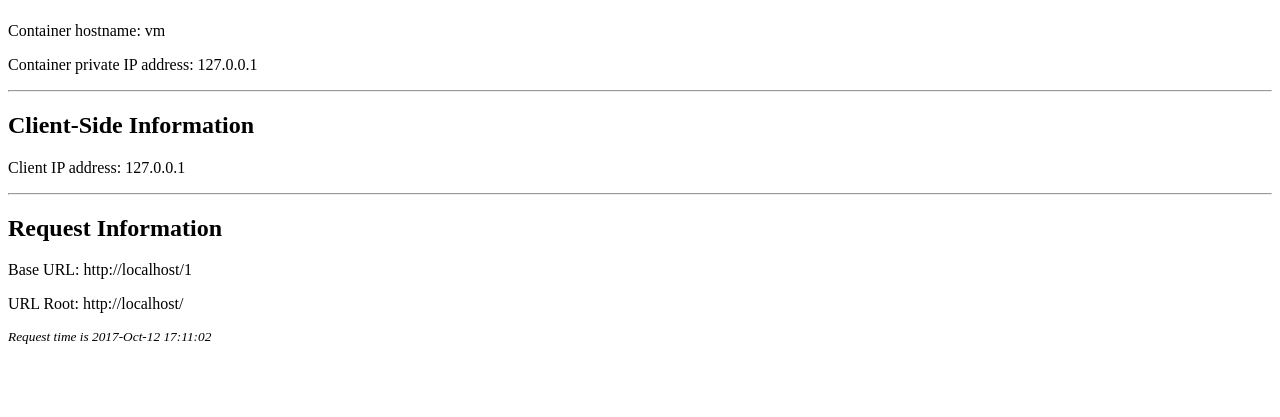
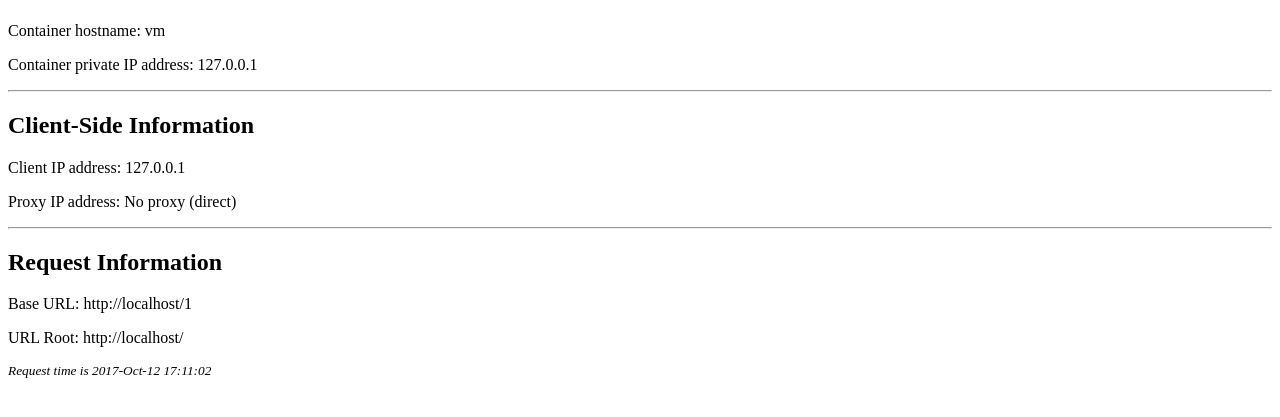
Before and after one commit to scottslowe/flask-web-svc, a Flask app: page /1 in a window 1280 px wide. Shown: the part 199-616 px from the top of the page. Run offline with Flask 2, Linux system fonts and the light colour scheme.

Commit message:
Update Flask app
Add support for dynamically assigning the listening port. Add support for displaying the proxy (if present) in both HTML and JSON output. Minor code clean-up.

Signed-off-by: Scott Lowe <scott.lowe@scottlowe.org>

```diff
--- a/app/main.py
+++ b/app/main.py
@@ -10,31 +10,40 @@ __author__ = 'slowe'
 
 app = Flask(__name__)
 
-if 'SVCURL' in os.environ:
-  svc_url = os.environ.get('SVCURL')
-else:
-  svc_url = 'api'
-
-HOSTNAME = socket.gethostname()
-LOCALADDR = socket.gethostbyname(socket.gethostname())
+host_name = socket.gethostname()
+ip_address = socket.gethostbyname(socket.gethostname())
 
 @app.route('/<svc_url>', methods=['GET'])
-def show_info(svc_url):
-    host = {'hostname': HOSTNAME, 'ip': LOCALADDR}
+def show_info_html(svc_url):
+    if request.headers.getlist('X-Forwarded-For'):
+        proxy_addr = request.remote_addr
+        client_addr = request.headers.getlist('X-Forwarded-For')[0]
+    else:
+        proxy_addr = 'No proxy (direct)'
+        client_addr = request.remote_addr
+    host = {'hostname': host_name, 'ip': ip_address}
     time = datetime.datetime.now().strftime("%Y-%b-%d %H:%M:%S")
-    client = request.remote_addr
+    client = client_addr
+    proxy = proxy_addr
     baseurl = request.base_url
     urlroot = request.url_root
-    return render_template('index.html', title='Home', host=host, client=client, baseurl=baseurl, urlroot=urlroot, time=time)
+    return render_template('index.html', title = 'Home', host = host, client = client, proxy = proxy, baseurl = baseurl, urlroot = urlroot, time = time)
 
 @app.route('/<svc_url>/json', methods=['GET'])
 def show_info_json(svc_url):
-    return jsonify(hostname=HOSTNAME,
-                   ip=LOCALADDR,
-                   time=datetime.datetime.now().strftime("%Y-%b-%d %H:%M:%S"),
-                   client=request.remote_addr,
-                   baseurl=request.base_url,
-                   urlroot=request.url_root)
+    if request.headers.getlist('X-Forwarded-For'):
+        proxy_addr = request.remote_addr
+        client_addr = request.headers.getlist('X-Forwarded-For')[0]
+    else:
+        proxy_addr = 'No proxy (direct)'
+        client_addr = request.remote_addr
+    return jsonify(container_hostname = host_name,
+                   container_ip = ip_address,
+                   time = datetime.datetime.now().strftime("%Y-%b-%d %H:%M:%S"),
+                   proxy = proxy_addr,
+                   client = client_addr,
+                   baseurl = request.base_url,
+                   urlroot = request.url_root)
 
 if __name__ == "__main__":
-    app.run(host='0.0.0.0', debug=False, threaded=True, port=5000)
+    app.run(host='0.0.0.0', debug=False, threaded=True, port=int(os.getenv('PORT', '5000')))
--- a/app/templates/index.html
+++ b/app/templates/index.html
@@ -19,6 +19,8 @@
 
         <p>Client IP address: {{ client }}</p>
 
+        <p>Proxy IP address: {{ proxy }}</p>
+
       <hr/>
 
       <h2>Request Information</h2>
```
